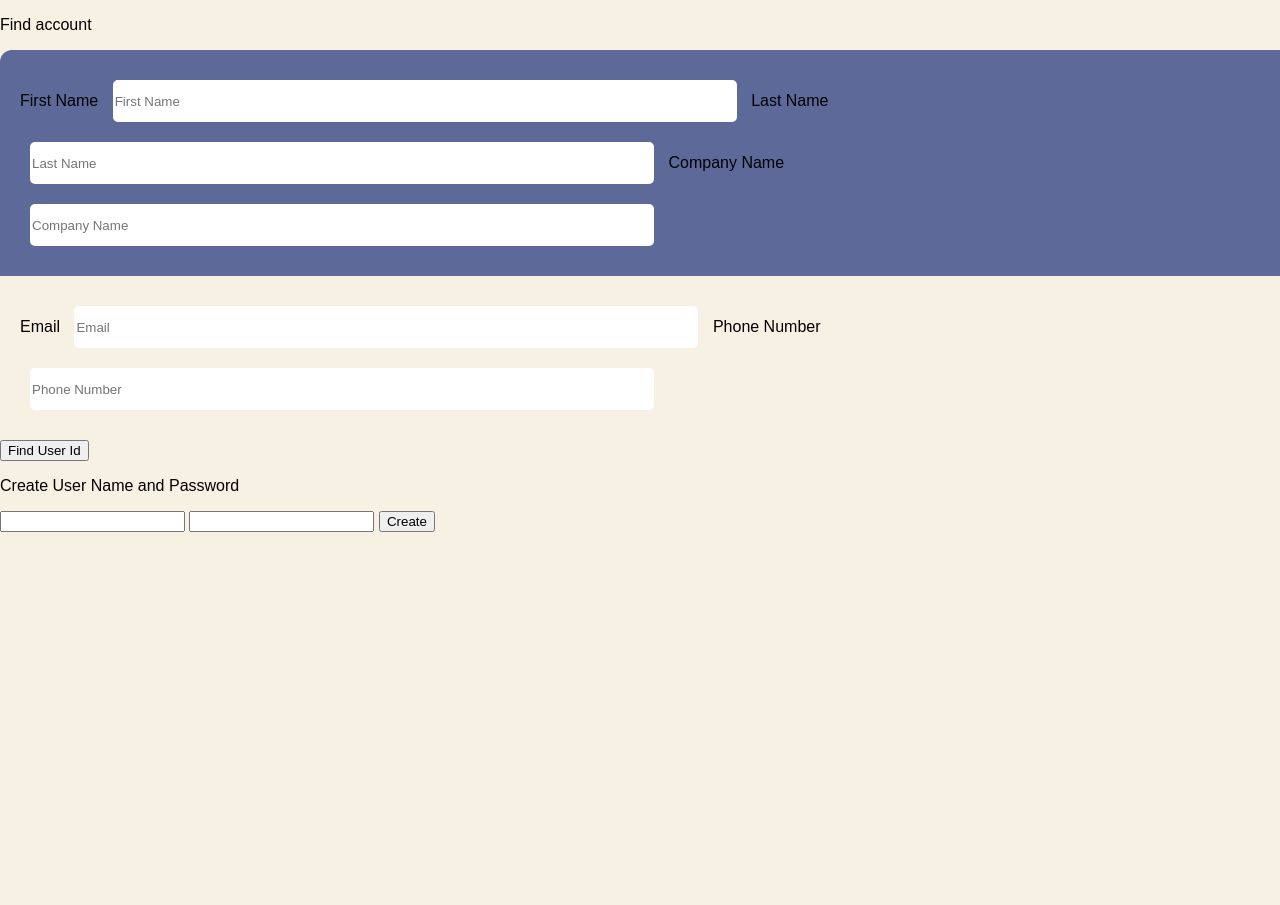
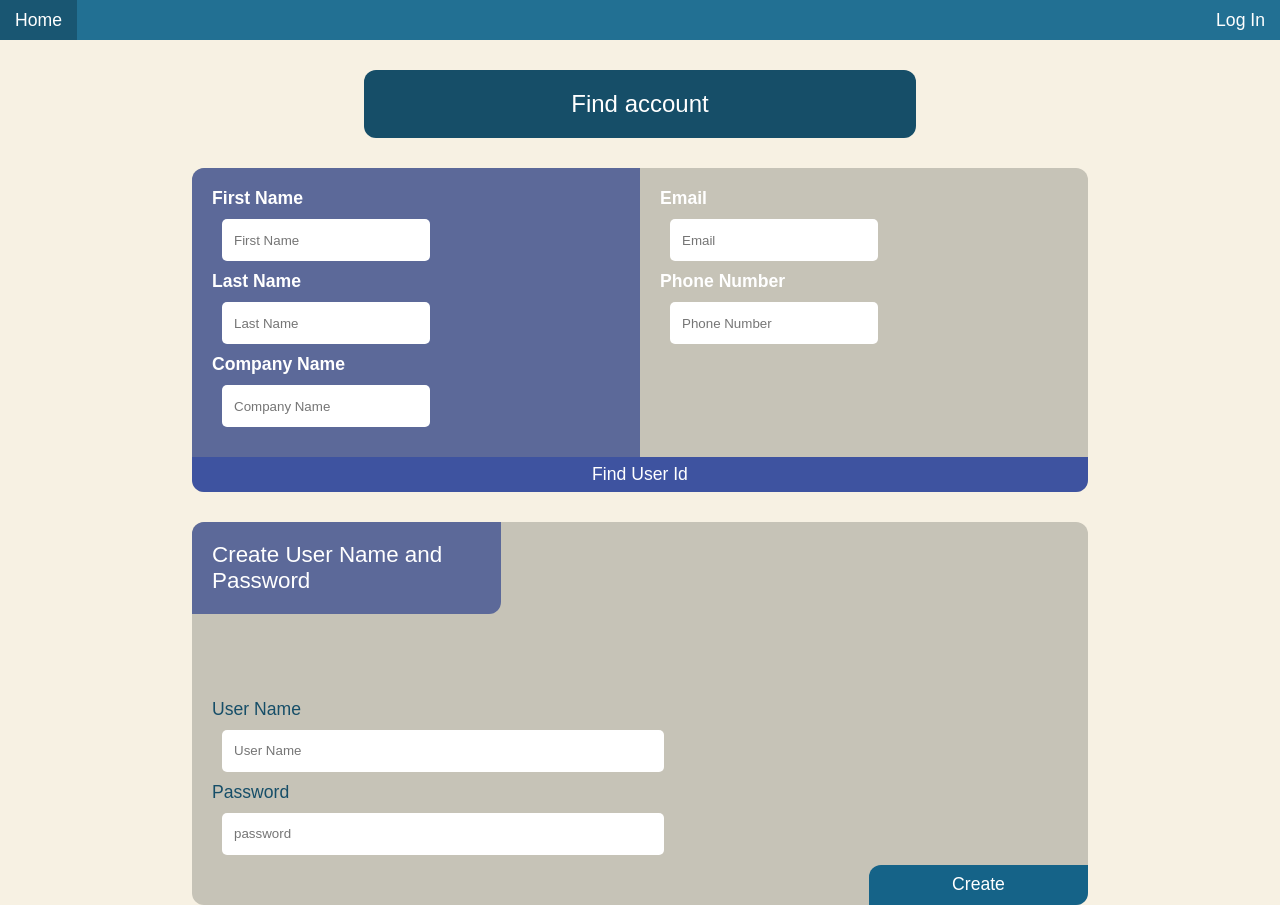
Before and after one commit to Mike1938/IT-Ticketing-System, a PHP site: page /finalProyect/account/cliCompleteRegistration.php in a window 1280 px wide. Before the commit the page ends 532 px from the top, so only its background shows below. Run offline with PHP 8.4, Linux system fonts and the light colour scheme.

Commit message:
Finish the complete registration page added styles fix error handling, fix links in homepage. change login for client instead of id is username fix styles and added styles.

```diff
--- a/account/cliCompleteRegistration.php
+++ b/account/cliCompleteRegistration.php
@@ -8,8 +8,12 @@
         <title>Complete Registration</title>
     </head>
     <body>
+        <nav>
+            <a href="http://localhost/finalProyect/index.php">Home</a>
+            <a href="http://localhost/finalProyect/account/clientLogin.php">Log In</a>
+        </nav>
         <?php
-            $fNameErr = $lNameErr = $compNameErr = $emailErr = $phoneErr = $pwdErr = "";
+            $fNameErr = $lNameErr = $compNameErr = $emailErr = $phoneErr = $pwdErr =  $accountErr = "";
             if(isset($_GET["fName"])){
                $fNameErr = $_GET["fName"];
             }
@@ -25,8 +29,11 @@
             if(isset($_GET["phone"])){
                $phoneErr = $_GET["phone"];
             }
+            if(isset($_GET['account'])){
+                $accountErr = $_GET['account'];
+            }
         ?>
-        <div>
+        <div id="findAccount">
             <p>Find account</p>
             <?php
                 $tempId = "";
@@ -34,14 +41,15 @@
                 if(isset($_SESSION['tempId'])){
                     $tempId = $_SESSION['tempId'];
                     echo "
-                        <p>ID was found</p>
-                        <p>ID: {$tempId}</p>
-                        <a href='../includes/logout.php'>Find Again</a>
+                        <div id='foundId'>
+                            <p>ID was found ID: {$tempId}</p>
+                            <a href='../includes/logout.php'><button>Find ID Again</button></a>
+                        </div>
                     ";
                 }
                 else{
                     echo"
-                        <form action='../includes/signupFuncs.php' method='POST'>
+                        <form id='regisFrm' action='../includes/signupFuncs.php' method='POST'>
                             <div id='cliRegLeft'>
                                 <label for='fName'>First Name <span class='error'>{$fNameErr}</span></label>
                                 <input class='styleInput' id='fName' name='fName' type='text' placeholder='First Name'>
@@ -62,11 +70,14 @@
                 }
             ?>
         </div>
-        <div>
-            <p>Create User Name and Password</p>
+        <div id="createUserPass">
+            <p class="dashTitle">Create User Name and Password</p>
+            <p class="error"><?php echo $accountErr?></p>
             <form method="POST" action="../includes/signupFuncs.php">
-                <input name="userName" type="text">
-                <input name='pwd' type="password">
+                <label for="userName">User Name</label>
+                <input id="userName" class='styleInput' name="userName" type="text" placeholder="User Name">
+                <label for="pwd">Password</label>
+                <input id="pwd" class='styleInput' name='pwd' type="password" placeholder="password">
                 <button name="createPassUser">Create</button>
             </form>
         </div>
--- a/helpDesk/dashboard.php
+++ b/helpDesk/dashboard.php
@@ -109,6 +109,8 @@
                             </div>
                             ";
                         }
+                    }else{
+                        echo "<p class= 'ticketInfo'>No Open Tickets</p>";
                     }
                 ?>
             </div>
@@ -142,6 +144,8 @@
 
                             </div>";
                         }
+                    }else{
+                        echo "<p class= 'ticketInfo'>No Pending Tickets</p>";
                     }
                     $conn->close();
                 ?>
--- a/includes/loginFuncs.php
+++ b/includes/loginFuncs.php
@@ -122,7 +122,7 @@ if(isset($_POST['empLogin'])){
 elseif(isset($_POST['clientLogin'])){
     $modifiedUrl = 'http://localhost/finalProyect/account/clientLogin.php';
     $results = validation($_POST['id'], $_POST['pwd']);
-    $query = "SELECT id, fName, lName, pwd FROM user WHERE id = ?";
+    $query = "SELECT userName, id, fName, lName, pwd FROM user WHERE userName = ?";
 
     if($results['validation']){
         $confirmation = loginUser($conn,$results['id'], $results['pwd'], $modifiedUrl, $query, "cli");
--- a/includes/signupFuncs.php
+++ b/includes/signupFuncs.php
@@ -255,7 +255,7 @@ elseif(isset($_POST['findId'])){
             $row = $data->fetch_assoc();
             // ?This will verify if the account was already setUp
             if(isset($row['userName'])){
-                header("location: http://localhost/finalProyect/account/clientLogin.php?account=Account already completed");
+                header("location: http://localhost/finalProyect/account/clientLogin.php?account=Account already completed please sign in");
                 exit();
             }else{
                 session_start();
@@ -281,6 +281,7 @@ elseif(isset($_POST['findId'])){
         header("location: {$resultUrl}");
     }
 }
+// ? After finding id user will create password and user here it will verify the user and password and update the table and send to login page after.
 elseif(isset($_POST['createPassUser'])){
     session_start();
     $tempId = "";
--- a/index.php
+++ b/index.php
@@ -10,7 +10,7 @@
     <body>
         <nav>
             <a href="http://localhost/finalProyect/index.php">Home</a>
-            <a href="http://localhost/finalProyect/account/clientSignup.php">Sign Up</a>
+            <a href="http://localhost/finalProyect/account/cliCompleteRegistration.php">Sign Up</a>
         </nav>
         <section id="landing">
             <div id="title">
--- a/static/css/styles.css
+++ b/static/css/styles.css
@@ -167,6 +167,7 @@ nav a:hover{
     border: none;
     outline: none;
     margin: 10px;
+    text-indent: 10px;
 }
 #cliRegLeft{
     background-color: #5c6999;
@@ -243,6 +244,9 @@ nav a:hover{
     padding: 10px;
     border-radius: 4px 12px 4px 12px;
     color: #fff;
+}
+p.loginHeader{
+    font-size: 1.5rem;
 }
 /* ? Index page styles */
 #landing{
@@ -491,6 +495,70 @@ nav a:hover{
 .rightInfo{
     margin-left: auto;
 }
+
+/* ?Complete client account page */
+#findAccount p{
+    font-size: 1.5rem;
+    text-align: center;
+    background-color: #164e68;
+    color: #fff;
+    padding: 20px;
+    width: 40%;
+    margin: 30px auto;
+    border-radius: 12px;
+}
+#createUserPass{
+    width: 70%;
+    margin: 30px auto;
+    background-color: #C6C3B7;
+    border-radius: 12px;
+}
+#createUserPass p {
+    font-size: 1.4rem;
+}
+#createUserPass label{
+    display: block;
+    font-size: 1.1rem;
+    color: #164e68;
+}
+#createUserPass form{
+    padding: 20px 0 0 20px;
+}
+#createUserPass button{
+    display: block;
+    margin-left: auto;
+    height: 40px;
+    font-size: 1.1rem;
+    background-color: #156388;
+    color: #fff;
+    width: 25%;
+    border: none;
+    border-radius: 12px 0 12px 0;
+    transition: all ease-in 250ms;
+    cursor: pointer;
+}
+#createUserPass .error{
+    padding: 10px 10px 10px 20px;
+}
+#createUserPass button:hover{
+    background-color: #164e68;
+}
+#foundId{
+    text-align: center;
+}
+#foundId button{
+    padding: 10px;
+    border: none;
+    border-radius: 8px;
+    background-color: #156388;
+    color: #fff;
+    width: 10%;
+    cursor: pointer;
+    transition: all ease-in 250ms;
+}
+#foundId button:hover{
+    background-color: #153747;
+}
 /*! Media Queries */
 @media (max-width:1292px){
     .penCardHeader{
```
Also changed, not shown: account/clientLogin.php (+11 -3 lines).
